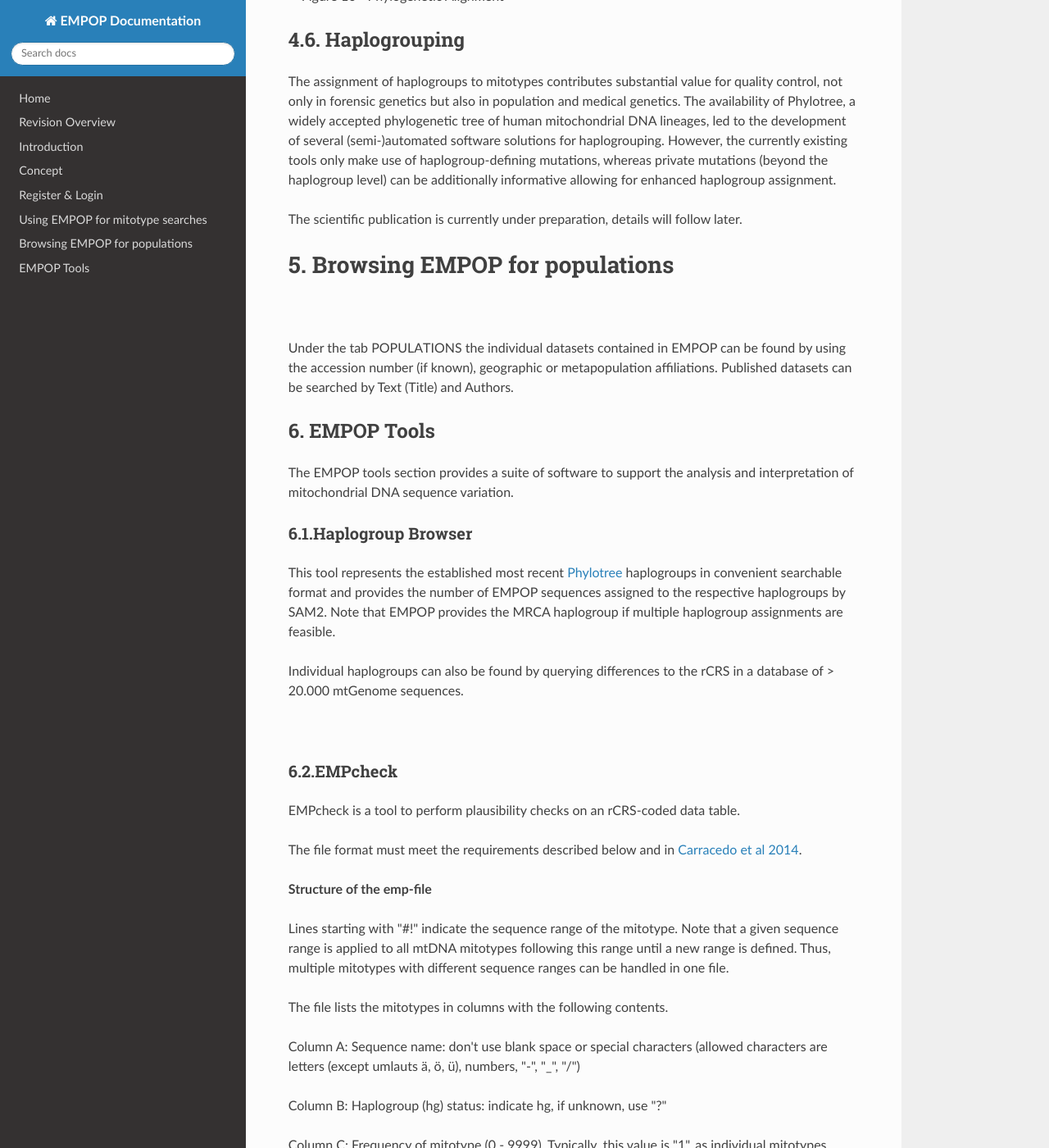
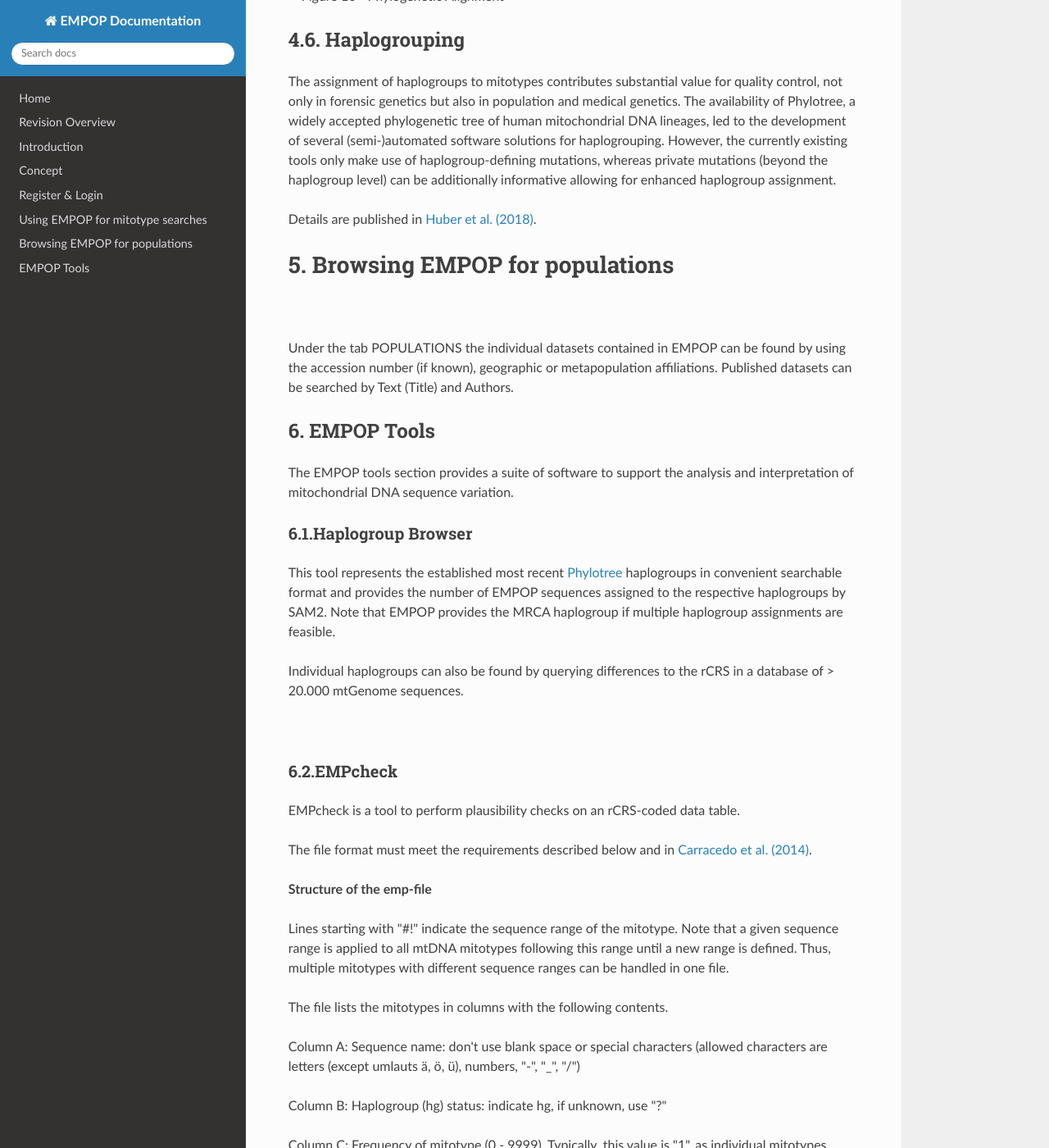
Before and after one commit to gmitirol/empop-use, an MkDocs documentation site: the page built from docs/empop_use.md, in a window 1280 px wide and 1400 px high, scrolled down 9307 px. Shown: the whole window at 82% size. Built offline with MkDocs 1.6.1, drawn with Linux system fonts in a browser that asks for light colours; nearby versions of some CDN libraries.

Commit message:
Update empop_use.md
updated ref

```diff
--- a/docs/empop_use.md
+++ b/docs/empop_use.md
@@ -494,8 +494,7 @@ haplogroup-defining mutations, whereas private mutations (beyond the
 haplogroup level) can be additionally informative allowing for enhanced
 haplogroup assignment.
 
-The scientific publication is currently under preparation, details will
-follow later.
+Details are published in [Huber et al. (2018)](https://pubmed.ncbi.nlm.nih.gov/30241075/).
 
 # 5. Browsing EMPOP for populations
 
@@ -530,7 +529,7 @@ EMPcheck is a tool to perform plausibility checks on an rCRS-coded data
 table.
 
 The file format must meet the requirements described below and in
-[Carracedo et al 2014](http://www.ncbi.nlm.nih.gov/pubmed/24503419).
+[Carracedo et al. (2014)](http://www.ncbi.nlm.nih.gov/pubmed/24503419).
 
 **Structure of the emp-file**
 
```
